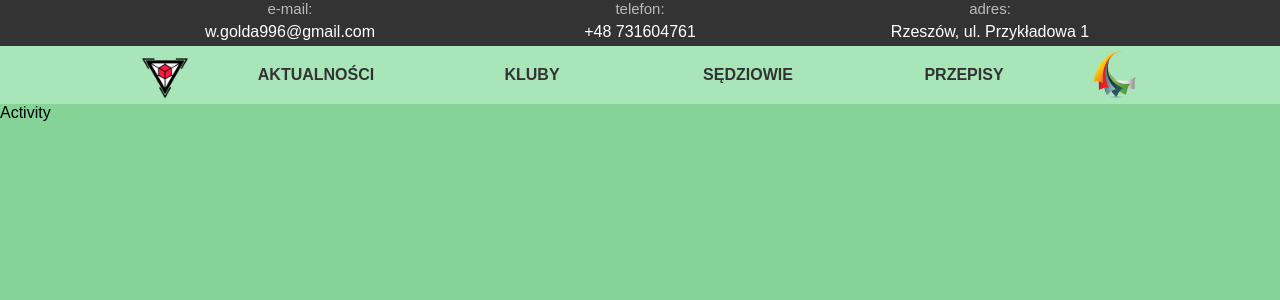
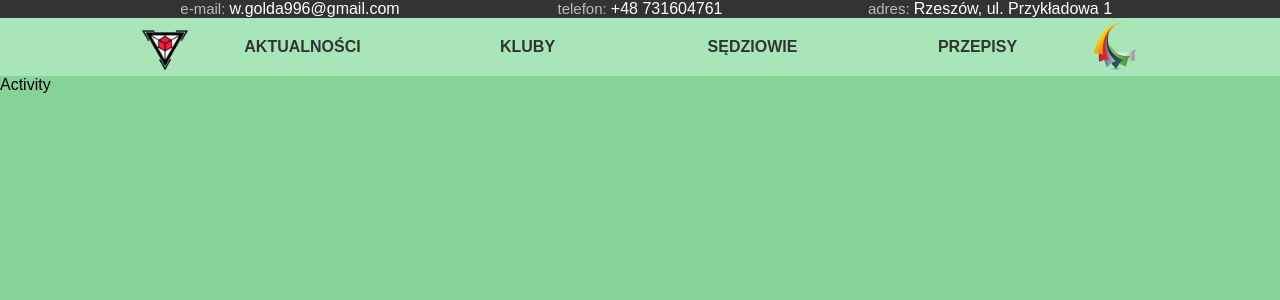
Before and after one commit to sterownik/handball_site, a React (Create React App) app: page / in a window 1280 px wide. Shown: the top 300 px of the page. Built offline with nearby package versions, Linux system fonts and the light colour scheme.

Commit message:
css fixes

```diff
--- a/src/ui/atoms/Header/Navigation.js
+++ b/src/ui/atoms/Header/Navigation.js
@@ -187,7 +187,7 @@
 `;
 
 const StyledMenuItem = styled.li`
-    flex-basis: 18%;
+    flex-basis: 22.5%;
     padding: 20px 0;
     text-align: center;
     position: relative;
--- a/src/ui/atoms/Header/TopFooter.js
+++ b/src/ui/atoms/Header/TopFooter.js
@@ -43,11 +43,13 @@
     p {
         padding: 5px 0;
         margin: 0;
+        display: inline;
     }
 
     @media (max-width: 720px) {
         p {
             font-size: 12px;
+            display: block;
             padding: 5px;
             position: relative;
             top: 50%;
```
